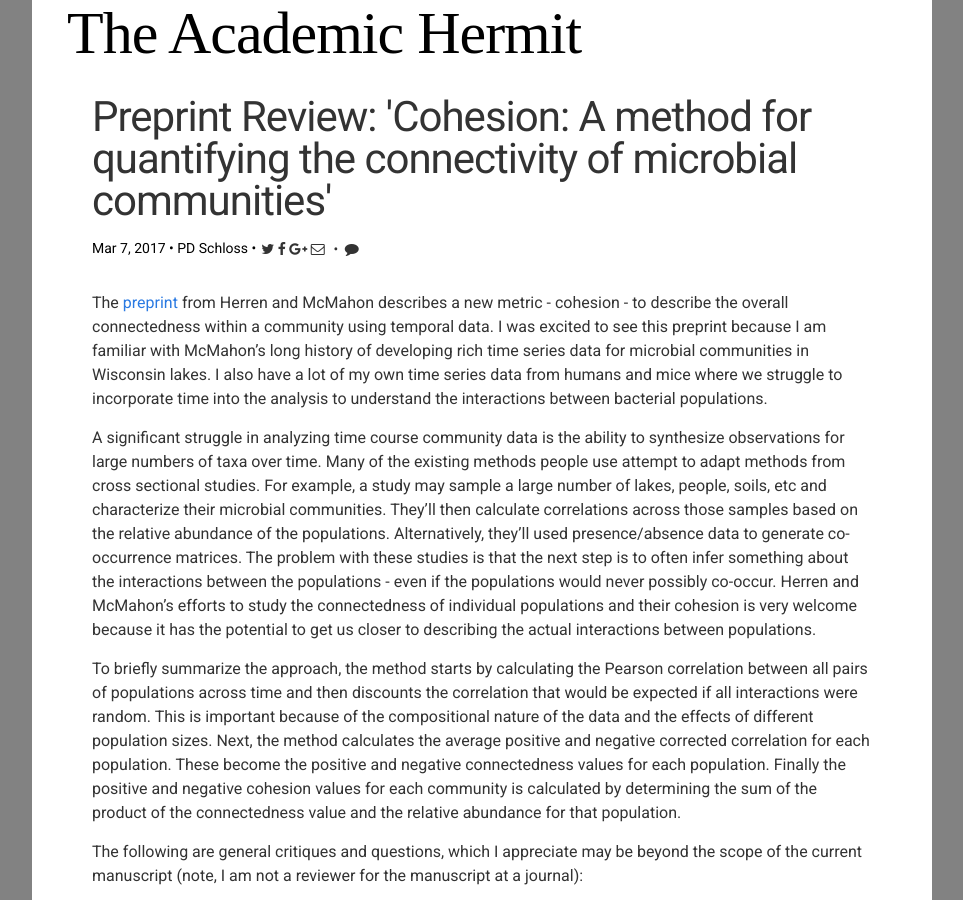
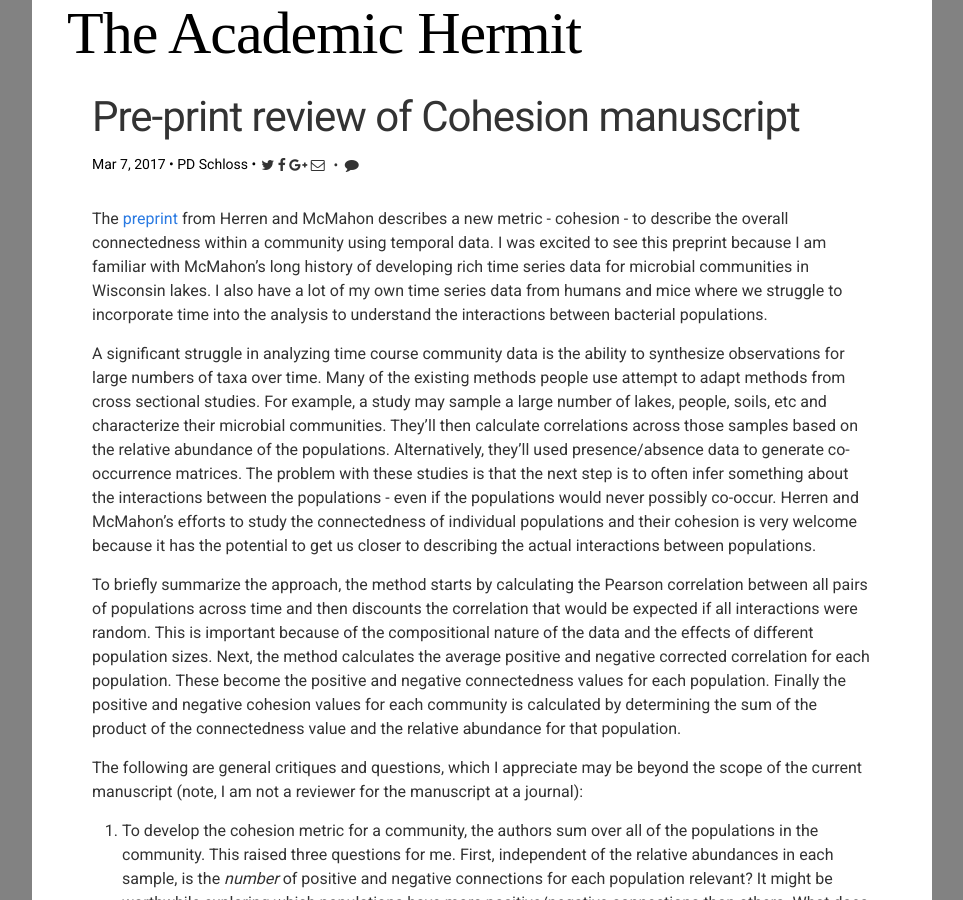
Before and after one commit to pschloss/pschloss.github.io, a Jekyll site: the page built from _posts/2017-03-07-Cohesion-Preprint-Review.md, in a window 1280 px wide and 900 px high. Shown: the whole window, without its empty margins (158-1121 px from the left). Built offline with Jekyll 4.4.1, drawn with Linux system fonts in a browser that asks for light colours.

Commit message:
Edit title

```diff
--- a/_posts/2017-03-07-Cohesion-Preprint-Review.md
+++ b/_posts/2017-03-07-Cohesion-Preprint-Review.md
@@ -1,6 +1,6 @@
 ---
 layout: post
-title: "Preprint Review: 'Cohesion: A method for quantifying the connectivity of microbial communities'"
+title: "Pre-print review of Cohesion manuscript"
 author: "PD Schloss"
 date: "March 7, 2017"
 comments: false
```
